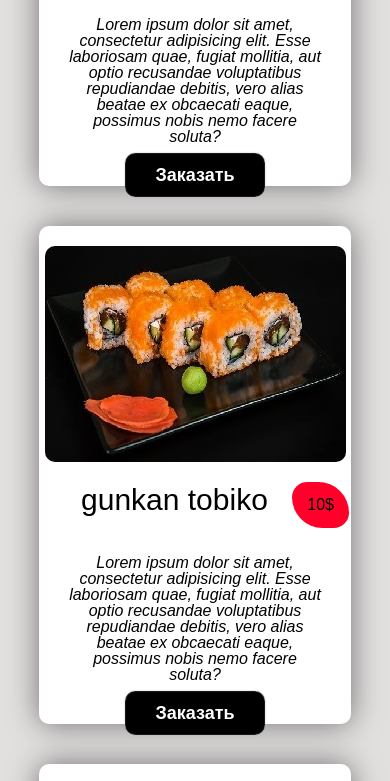
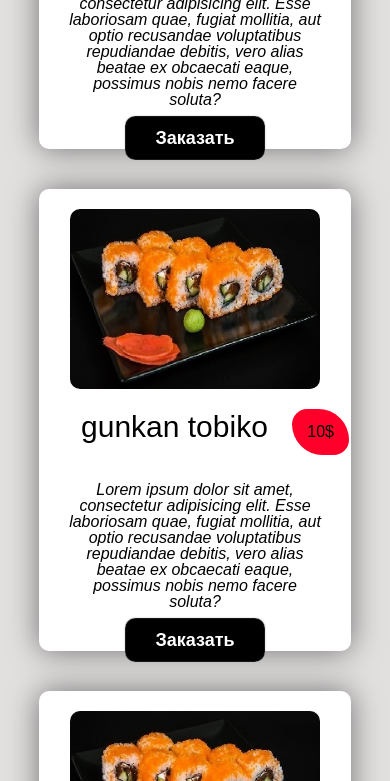
Before and after one commit to D3s1gn3r/exampleone.github.io, a plain HTML site: page index.html in a window 390 px wide. Shown: the part 638-1419 px from the top of the page. Drawn offline with nearby package versions, Linux system fonts and the light colour scheme.

Commit message:
Update style.css

```diff
--- a/style.css
+++ b/style.css
@@ -118,7 +118,9 @@ nav a:hover{
     .container{
         max-width: 80%;
     }
-
+    .set{
+      max-width: 80%
+  }
 }
 
 
```
